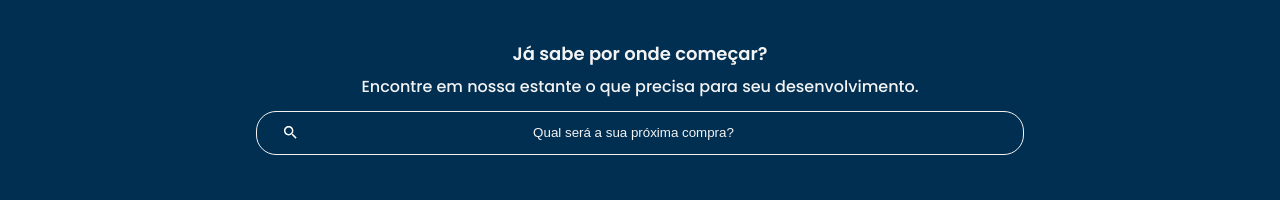
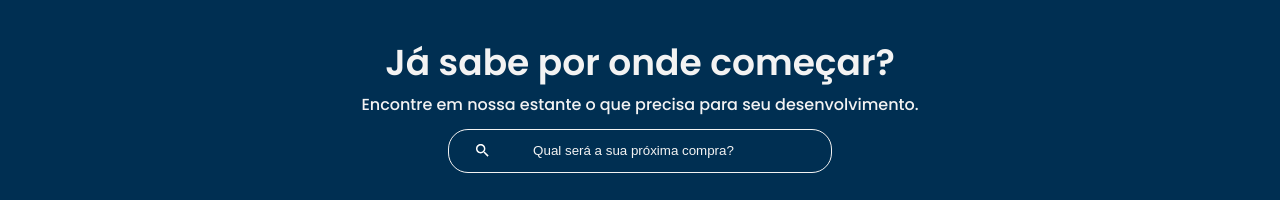
Before and after one commit to santos-ana-p/Alura-Books, a plain HTML site: page index.html in a window 1280 px wide. Shown: the part 83-283 px from the top of the page. Drawn offline with nearby package versions, Linux system fonts and the light colour scheme.

Commit message:
media query 1024px

```diff
--- a/css/banner.css
+++ b/css/banner.css
@@ -37,3 +37,14 @@
      color: var(--branco);
      text-align: center;
  }
+
+ @media screen and (min-width: 1024px) {
+         .banner-titulo {
+         font-size: 36px;
+        }
+
+        #banner-searchbar{
+         width: 50%;
+        }
+
+ }
```
Lines whose indentation alone changed are shown as unchanged.
